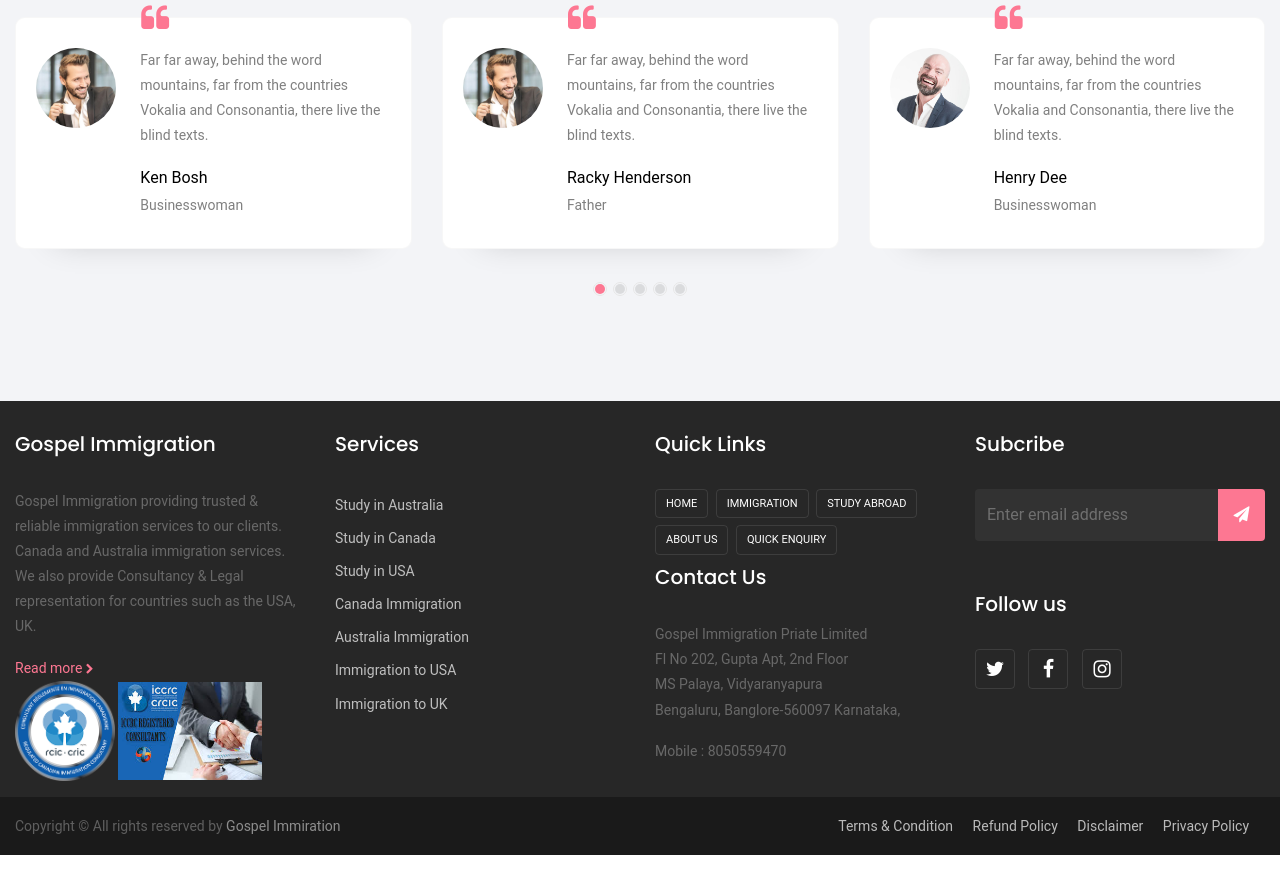
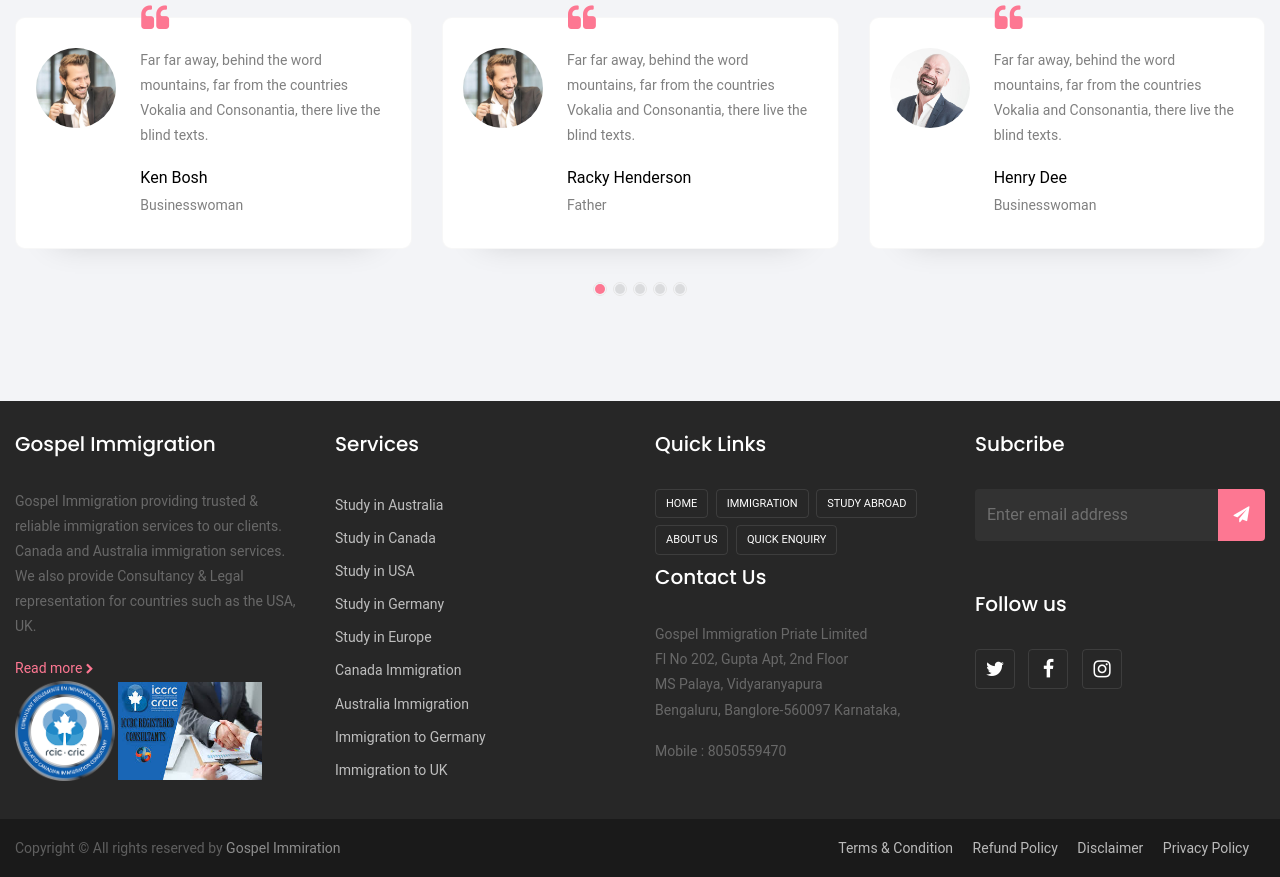
Before and after one commit to dbaskaranMCA/immigration, a plain HTML site: page about.html in a window 1280 px wide. Shown: the part 2755-3632 px from the top of the page. Before the commit the page ends 3610 px from the top, so only its background shows below. Drawn offline with nearby package versions, Linux system fonts and the light colour scheme; files whose address does not match are found by name; a web font is replaced by a local one.

Commit message:
Home Page update

```diff
--- a/about.html
+++ b/about.html
@@ -354,9 +354,11 @@
 						<li><a href="#" class="py-1 d-block">Study in Australia</a></li>
 						<li><a href="#" class="py-1 d-block">Study in Canada</a></li>
 						<li><a href="#" class="py-1 d-block">Study in USA</a></li>
+<li><a href="#" class="py-1 d-block">Study in Germany</a></li>
+<li><a href="#" class="py-1 d-block">Study in Europe</a></li>
 						<li><a href="#" class="py-1 d-block">Canada Immigration</a></li>
 						<li><a href="#" class="py-1 d-block">Australia Immigration</a></li>
-						<li><a href="#" class="py-1 d-block">Immigration to USA</a></li>
+						<li><a href="#" class="py-1 d-block">Immigration to Germany</a></li>
 						<li><a href="#" class="py-1 d-block">Immigration to UK</a></li>
 					</ul>
 				</div>
```
Also changed, not shown: australia-immigration.html (+3 -1 lines), canada-immigration.html (+3 -1 lines), disclaimer.html (+3 -1 lines), index.html (+3 -1 lines), privacy-policy.html (+3 -1 lines), refund-policy.html (+3 -1 lines), study-in-australia.html (+3 -1 lines), study-in-canada.html (+3 -1 lines), terms.html (+3 -1 lines).
